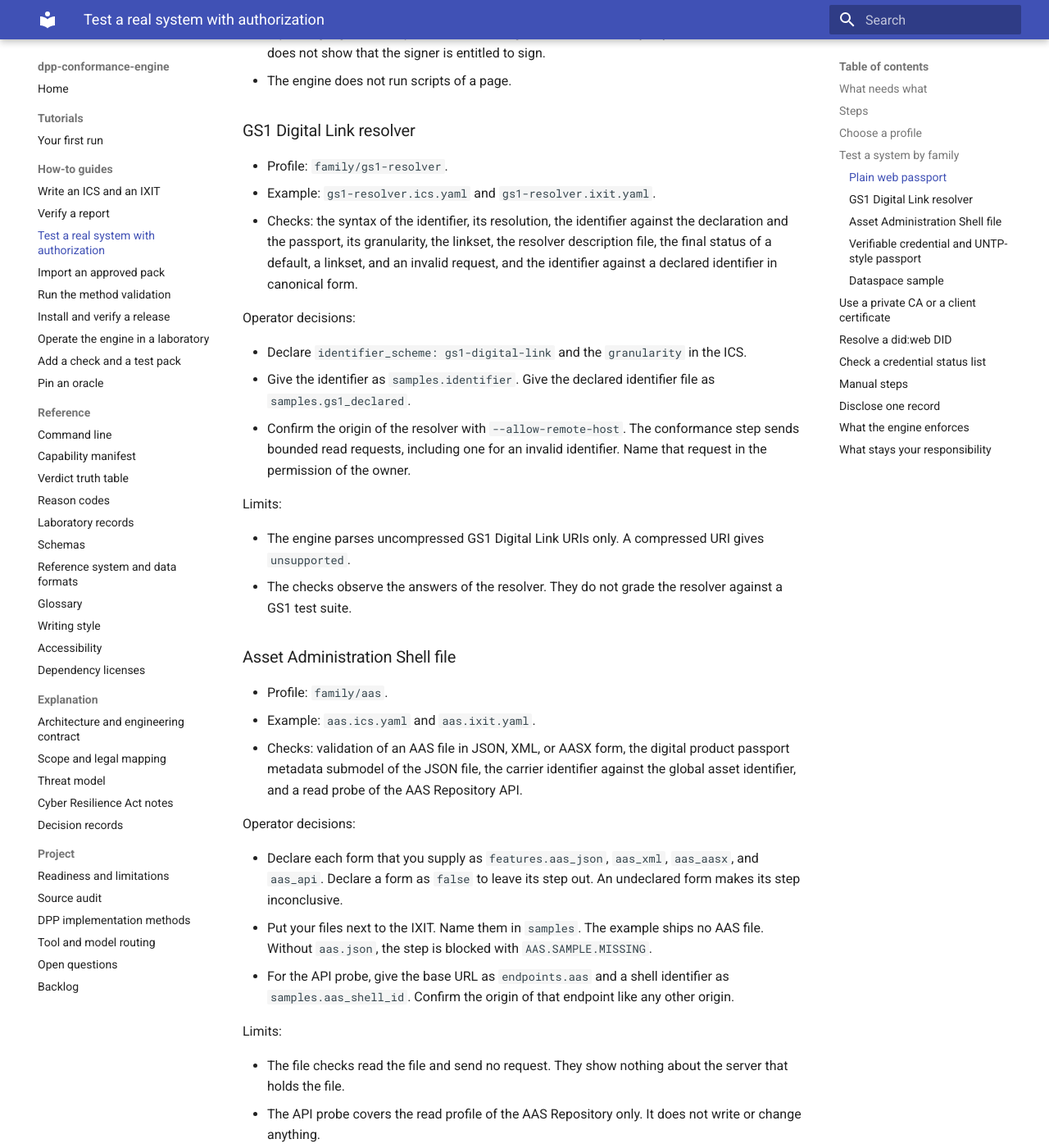
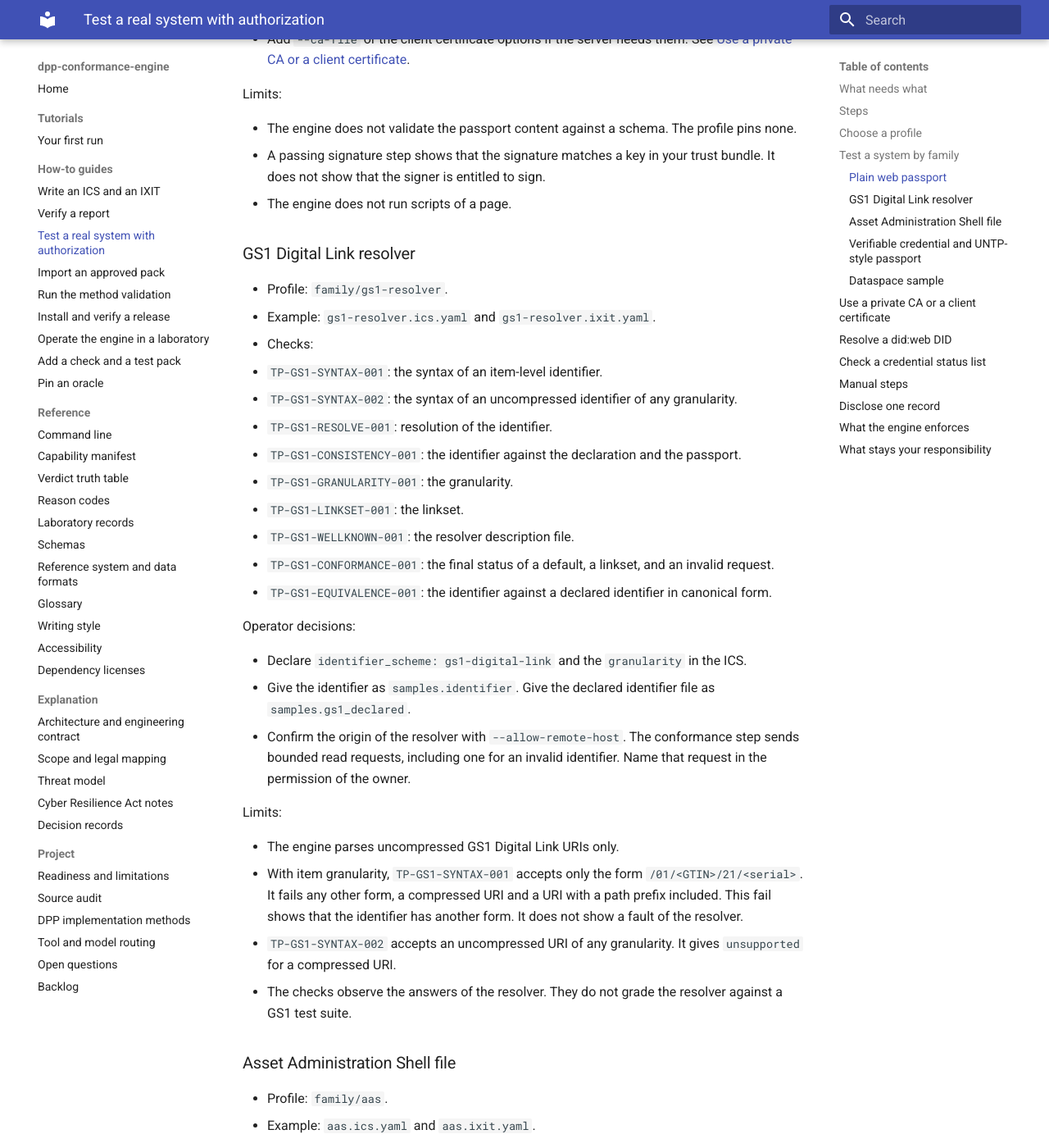
Before and after one commit to hadijannat/dpp-conformance-engine, an MkDocs documentation site: the page built from docs/how-to/test-a-real-system.md, in a window 1280 px wide and 1400 px high, scrolled down 3217 px. Shown: the whole window at 82% size. Built offline with MkDocs 1.6.1 and Material for MkDocs 9.7.7, drawn with Linux system fonts in a browser that asks for light colours; the version menu is left out; some of the changed text lies outside the part shown.

Commit message:
fix(docs): apply review findings
Correct the dataspace procedure: channels.fetch, endpoints.api, access.policy,
and requires_scope. Say that no check uses the interface_only capabilities.
State the two GS1 syntax forms and the skipped-step behavior. Split the checks
into one line per test purpose. Name the pinned DID and live status list.

Co-Authored-By: Claude Sonnet 5.5 <noreply@anthropic.com>

```diff
--- a/docs/how-to/test-a-real-system.md
+++ b/docs/how-to/test-a-real-system.md
@@ -88,7 +88,8 @@ Run `dppce plan` before `dppce run`, as in the steps above.
 
 Every family profile selects every family test pack.
 A step of another family is not applicable. It is never a fail.
-A step that needs a value that you did not declare is inconclusive, never a pass.
+A step that needs a value that you did not declare is not a pass.
+An undeclared feature skips its step, and its requirement is inconclusive.
 
 The reference system is the only system that the examples test as shipped.
 A run on it shows that the engine works. It says nothing about your system.
@@ -97,9 +98,13 @@ A run on it shows that the engine works. It says nothing about your system.
 
 - Profile: `family/web`.
 - Example: `web.ics.yaml` and `web.ixit.yaml`.
-- Checks: resolution of the passport URL, the identifier against the member id of the JSON passport,
-  the signed passport (`signature_format: jws`), the version history (`features.version_history`),
-  the syntax of an `https-url` identifier, and content negotiation.
+- Checks:
+  - `TP-WEB-RESOLVE-001`: resolution of the passport URL.
+  - `TP-WEB-CONSISTENCY-001`: the identifier against the member id of the JSON passport.
+  - `TP-WEB-INTEGRITY-001`: the signed passport (`signature_format: jws`).
+  - `TP-WEB-VERSIONS-001`: the version history (`features.version_history`).
+  - `TP-WEB-IDENTIFIER-001`: the syntax of an `https-url` identifier.
+  - `TP-WEB-NEGOTIATION-001`: content negotiation.
 
 Operator decisions:
 
@@ -120,9 +125,16 @@ Limits:
 
 - Profile: `family/gs1-resolver`.
 - Example: `gs1-resolver.ics.yaml` and `gs1-resolver.ixit.yaml`.
-- Checks: the syntax of the identifier, its resolution, the identifier against the declaration and the
-  passport, its granularity, the linkset, the resolver description file, the final status of a default,
-  a linkset, and an invalid request, and the identifier against a declared identifier in canonical form.
+- Checks:
+  - `TP-GS1-SYNTAX-001`: the syntax of an item-level identifier.
+  - `TP-GS1-SYNTAX-002`: the syntax of an uncompressed identifier of any granularity.
+  - `TP-GS1-RESOLVE-001`: resolution of the identifier.
+  - `TP-GS1-CONSISTENCY-001`: the identifier against the declaration and the passport.
+  - `TP-GS1-GRANULARITY-001`: the granularity.
+  - `TP-GS1-LINKSET-001`: the linkset.
+  - `TP-GS1-WELLKNOWN-001`: the resolver description file.
+  - `TP-GS1-CONFORMANCE-001`: the final status of a default, a linkset, and an invalid request.
+  - `TP-GS1-EQUIVALENCE-001`: the identifier against a declared identifier in canonical form.
 
 Operator decisions:
 
@@ -134,21 +146,28 @@ Operator decisions:
 
 Limits:
 
-- The engine parses uncompressed GS1 Digital Link URIs only. A compressed URI gives `unsupported`.
+- The engine parses uncompressed GS1 Digital Link URIs only.
+- With item granularity, `TP-GS1-SYNTAX-001` accepts only the form `/01/<GTIN>/21/<serial>`.
+  It fails any other form, a compressed URI and a URI with a path prefix included.
+  This fail shows that the identifier has another form. It does not show a fault of the resolver.
+- `TP-GS1-SYNTAX-002` accepts an uncompressed URI of any granularity. It gives `unsupported` for a compressed URI.
 - The checks observe the answers of the resolver. They do not grade the resolver against a GS1 test suite.
 
 ### Asset Administration Shell file
 
 - Profile: `family/aas`.
 - Example: `aas.ics.yaml` and `aas.ixit.yaml`.
-- Checks: validation of an AAS file in JSON, XML, or AASX form, the digital product passport
-  metadata submodel of the JSON file, the carrier identifier against the global asset identifier,
-  and a read probe of the AAS Repository API.
+- Checks:
+  - `TP-AAS-JSON-001`, `TP-AAS-XML-001`, and `TP-AAS-AASX-001`: validation of an AAS file in each form.
+  - `TP-AAS-DPP-001`: the digital product passport metadata submodel of the JSON file.
+  - `TP-AAS-CONSISTENCY-001`: the carrier identifier against the global asset identifier.
+  - `TP-AAS-API-001`: a read probe of the AAS Repository API.
 
 Operator decisions:
 
 - Declare each form that you supply as `features.aas_json`, `aas_xml`, `aas_aasx`, and `aas_api`.
-  Declare a form as `false` to leave its step out. An undeclared form makes its step inconclusive.
+  Declare a form as `false` to leave its step out. An undeclared form skips its step.
+  The requirement of a skipped step is inconclusive.
 - Put your files next to the IXIT. Name them in `samples`. The example ships no AAS file.
   Without `aas.json`, the step is blocked with `AAS.SAMPLE.MISSING`.
 - For the API probe, give the base URL as `endpoints.aas` and a shell identifier as `samples.aas_shell_id`.
@@ -164,9 +183,13 @@ Limits:
 
 - Profile: `family/credentials`.
 - Example: `credentials.ics.yaml` and `credentials.ixit.yaml`.
-- Checks: resolution of the credential URL, the signed credential, the VC-JOSE credential with a pinned
-  issuer key, the `did:web` document of the issuer, the credential subject against the carrier
-  identifier, and the status list entry.
+- Checks:
+  - `TP-VC-RESOLVE-001`: resolution of the credential URL.
+  - `TP-VC-INTEGRITY-001`: the signed credential.
+  - `TP-VC-JOSE-001`: the VC-JOSE credential with a pinned issuer key.
+  - `TP-VC-DID-001`: the `did:web` document.
+  - `TP-VC-CONSISTENCY-001`: the credential subject against the carrier identifier.
+  - `TP-VC-STATUS-001`: the status list entry.
 
 Operator decisions:
 
@@ -175,6 +198,8 @@ Operator decisions:
   Without permission, use an offline sample.
   See [Resolve a did:web DID](#resolve-a-didweb-did) and [Check a credential status list](#check-a-credential-status-list).
 - Replace `vc_json` in the IXIT with a credential of the system under test.
+- `TP-VC-DID-001` names the DID of the reference system, and `TP-VC-STATUS-001` fetches the list live.
+  For your issuer, or for an offline sample, import a test pack with your DID and mode.
 - Add the TLS options if the server needs them.
 
 Limits:
@@ -187,8 +212,8 @@ Limits:
 ### Dataspace sample
 
 The engine does not run a dataspace protocol. It has no catalog request, no contract negotiation,
-and no transfer process. The capabilities `dataspace.protocol` and `dataspace.catalog` have the
-state `interface_only`. A system that needs them shows `unsupported` against those names.
+and no transfer process. The capability manifest (`dppce capabilities`) lists `dataspace.protocol`
+and `dataspace.catalog` as `interface_only`. No check uses them, so the engine plans no step for them.
 The capability `access.oauth2` has the same state. The engine does not request a token.
 
 The example set has no dataspace pair. No family profile declares a role other than `anonymous`,
@@ -202,16 +227,24 @@ from the connector.
 2. Run the exchange with your own tools to get the token and the data plane URL.
 3. Put the token in an environment variable, for example `DPPCE_SECRET_EDR`. Never put it in a file of the IXIT.
 4. Copy the data root. Write a profile that declares a role, for example `bearer`, and an access policy.
-   Write a test pack with the step `access.restricted_fields` for that role.
    See [Add a check and a test pack](add-a-check-and-a-test-pack.md).
    The policy format is in the [reference system](../reference/reference-system.md).
-5. Give the data plane URL as an endpoint in the IXIT. Give the `item` template for the asset path.
-6. Declare the identity in the IXIT: `role: bearer` and `secret_ref: env:DPPCE_SECRET_EDR`.
-7. Get an authorization that names the data plane origin, the role, and the scope `access_probe`.
-8. Run with `--role-secret bearer=env:DPPCE_SECRET_EDR`, `--trust`, and `--authorization`.
+5. Put the asset path in the `channels.fetch` template of the access policy, not in `resources.item`.
+   The check `access.restricted_fields` reads only the `channels` templates.
+6. Put the data plane base URL in `endpoints.api` in the IXIT. Set no `origin_override`.
+   The check builds each channel URL under `endpoints.api`. The role credential is bound to that origin.
+7. In the ICS, set `access.policy` to the `policy_id` of your policy.
+   Without it, the step is blocked with `ACCESS.POLICY.NOT_DECLARED`.
+8. Write a test pack with the step `access.restricted_fields` for that role.
+   Set `requires_scope: access_probe` on the test purpose. The default scope is `read`.
+9. Declare the identity in the IXIT: `role: bearer` and `secret_ref: env:DPPCE_SECRET_EDR`.
+10. Get an authorization that names the data plane origin, the role, and the scope `access_probe`.
+11. Run with `--role-secret bearer=env:DPPCE_SECRET_EDR`, `--trust`, and `--authorization`.
 
-The engine sends the token as a bearer credential to the origin that the authorization names.
+The engine sends the token as `Authorization: Bearer <token>` to the origin that the authorization names.
 It sends it to no other origin. It removes the token from records.
+A data plane that expects another header form refuses the request.
+The step then fails with `ACCESS.ENTITLEMENT.REFUSED`.
 
 What the run shows:
 
@@ -225,7 +258,8 @@ What the run does not show:
 - That the catalog offer or the contract matches the data that the data plane serves.
 - That the policy you wrote is the policy of the contract.
 
-A token expires. An expired token makes the probe report that the role did not get its fields.
+A token expires. An expired token makes the step fail with `ACCESS.ENTITLEMENT.REFUSED`.
+This fail can come from the operator's token, not from the system.
 Renew the token before each run.
 A later version can add the OAuth 2.0 client credentials grant. That change would not add the dataspace protocol.
 
```
Also changed, not shown: docs/how-to/write-an-ics-and-an-ixit.md (+6 -2 lines).
